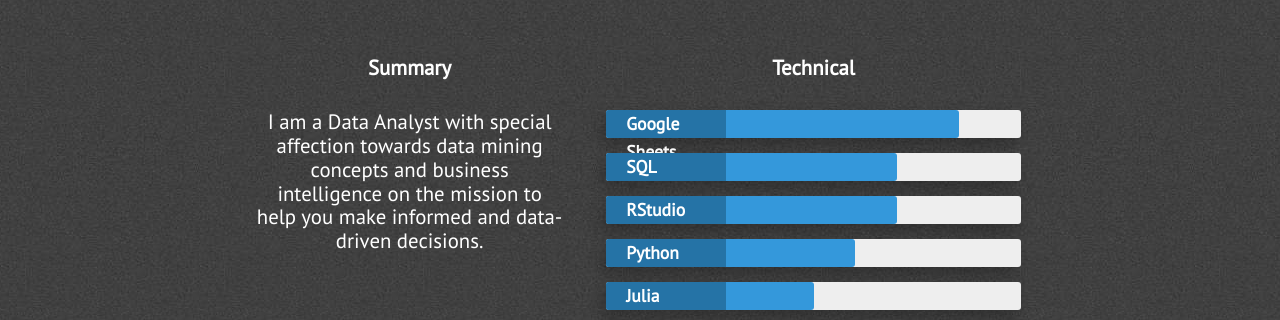
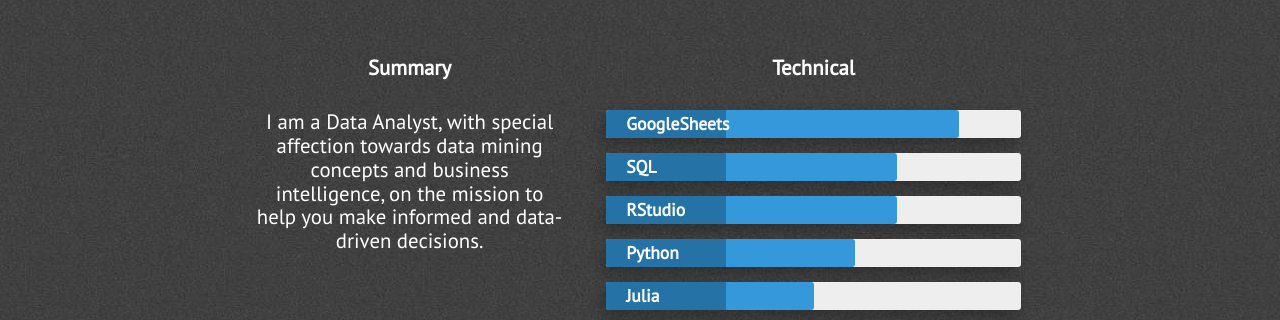
Before and after one commit to Yeznach/michaljeznach.github.io, a Jekyll site: the page built from index.html, in a window 1280 px wide and 900 px high, scrolled down 2093 px. Shown: the part 152-472 px from the top of the window. Built offline with Jekyll 4.4.1, drawn with Linux system fonts in a browser that asks for light colours; nearby versions of some CDN libraries.

Commit message:
Update skills.html

```diff
--- a/_includes/skills.html
+++ b/_includes/skills.html
@@ -8,14 +8,14 @@
                 <div class="what-i-do">
                     <h3 class="center-align skills-subsection">Summary</h3>
                     <p class="paragraph-text center-align">
-                        I am a Data Analyst with special affection towards data mining concepts and business intelligence on the mission to help you make informed and data-driven decisions.
+                        I am a Data Analyst, with special affection towards data mining concepts and business intelligence, on the mission to help you make informed and data-driven decisions.
                     </p>
                 </div>
                 <div class="technical-skills">
                     <h3 class="center-align skills-subsection">Technical</h3>
                     <div class="progress-bars">
                         <div class="skillbar clearfix " data-percent="85%">
-                            <div class="skillbar-title" style="background: #2980b9;"><span>Google Sheets</span></div>
+                            <div class="skillbar-title" style="background: #2980b9;"><span>GoogleSheets</span></div>
                             <div class="skillbar-bar" style="background: #3498db;"></div>
                         </div> <!-- End Skill Bar -->
 
```
